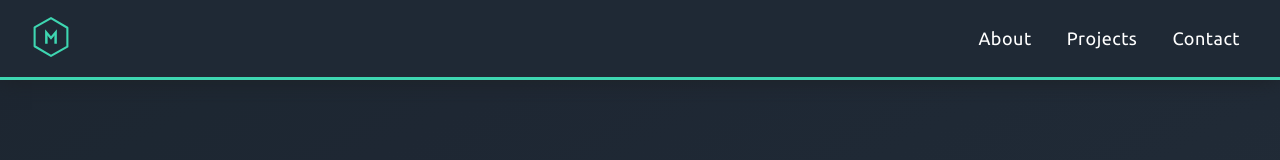
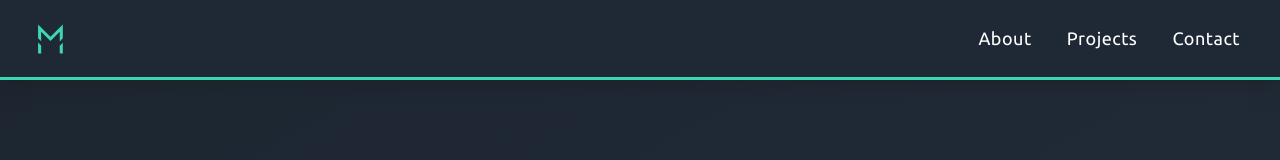
Before and after one commit to mehdi-sajedi/Portfolio, a React (Vite) app: page / in a window 1280 px wide. Shown: the top 160 px of the page. Built offline with nearby package versions, Linux system fonts and the light colour scheme.

Commit message:
Updated logo

```diff
--- a/src/components/utilities/Logo.jsx
+++ b/src/components/utilities/Logo.jsx
@@ -1,35 +1,18 @@
 import React from 'react';
 import '../../sass/_utilities.scss';
+import LogoSvg from './Logo.svg';
 
 const Logo = () => (
-  <svg
-    xmlns='http://www.w3.org/2000/svg'
-    viewBox='0 0 100 100'
-    fill='none'
-    width={42}
+  <div
+    style={{
+      display: 'flex',
+      justifyContent: 'center',
+      alignItems: 'center',
+      width: '40px',
+    }}
   >
-    <title>Loader Logo</title>
-    <g>
-      <g transform='translate(35.950000, 31.000000)'>
-        <path
-          d='M28.016 0.967998V35H22.064V20.648L22.28 14.984L20.576 17.576L14 25.304L7.424 17.576L5.72 14.984L5.984 20.648V35H0.0320003V0.967998H0.512L14.048 16.928L27.488 0.967998H28.016Z'
-          fill='var(--green)'
-        />
-      </g>
-      <path
-        stroke='var(--green)'
-        strokeWidth='5'
-        strokeLinecap='round'
-        strokeLinejoin='round'
-        d='M 50, 5
-                  L 11, 27
-                  L 11, 72
-                  L 50, 95
-                  L 89, 73
-                  L 89, 28 z'
-      />
-    </g>
-  </svg>
+    <img src={LogoSvg} />
+  </div>
 );
 
 export default Logo;
```
Also changed, not shown: src/components/utilities/Logo.svg (added).
